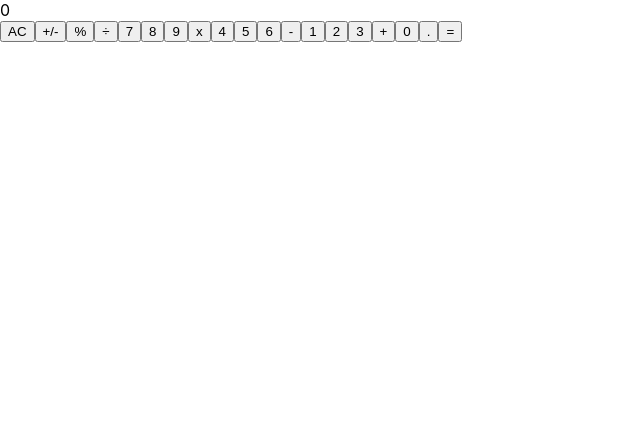
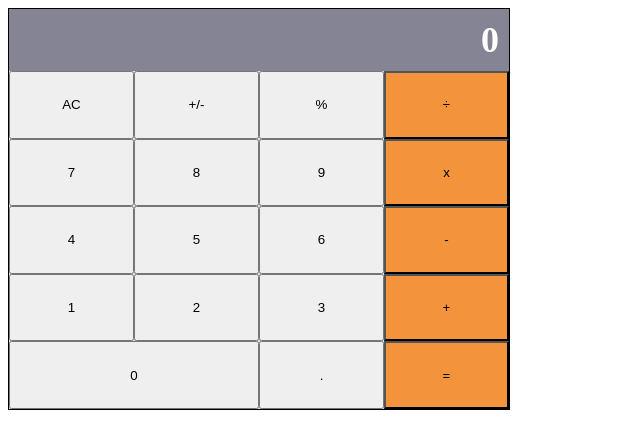
Before and after one commit to lorenzoworx/math, a React (Create React App) app: page /calculator in a window 1280 px wide. Shown: the top 448 px of the page, without its empty margins (0-640 px from the left). Built offline with nearby package versions, Linux system fonts and the light colour scheme.

Commit message:
Add styles for calculator

```diff
--- a/src/index.css
+++ b/src/index.css
@@ -1,27 +1,45 @@
-body {
-  margin: 0;
-  font-family:
-    -apple-system,
-    BlinkMacSystemFont,
-    'Segoe UI',
-    'Roboto',
-    'Oxygen',
-    'Ubuntu',
-    'Cantarell',
-    'Fira Sans',
-    'Droid Sans',
-    'Helvetica Neue',
-    sans-serif;
-  -webkit-font-smoothing: antialiased;
-  -moz-osx-font-smoothing: grayscale;
+.calculator {
+  display: grid;
+  grid-template-rows: auto auto repeat(4, 1fr);
+  grid-template-columns: repeat(4, 1fr);
+  width: 500px;
+  height: 400px;
+  border: 1px solid black;
 }
 
-code {
-  font-family:
-    source-code-pro,
-    Menlo,
-    Monaco,
-    Consolas,
-    'Courier New',
-    monospace;
+.calculatorDisplay {
+  grid-row: 1 / span 1;
+  grid-column: 1 / span 4;
+  background-color: #848494;
+  color: white;
+  display: flex;
+  flex-direction: column;
+  justify-content: flex-end;
+  align-items: flex-end;
+  padding: 10px;
+  font-size: 36px;
 }
+
+.calculatorDisplay .current {
+  font-weight: bold;
+}
+
+.calc {
+  display: grid;
+  grid-template-columns: repeat(4, 1fr);
+  grid-row: 3 / span 5;
+  grid-column: 1 / span 4;
+  background-color: #e0e0e0;
+}
+
+.calc button:nth-child(4n) {
+  background-color: #f3943c;
+}
+
+.calc button:nth-child(19) {
+  background-color: #f3943c;
+}
+
+.calc button:nth-child(17) {
+  grid-column: span 2;
+}
```
